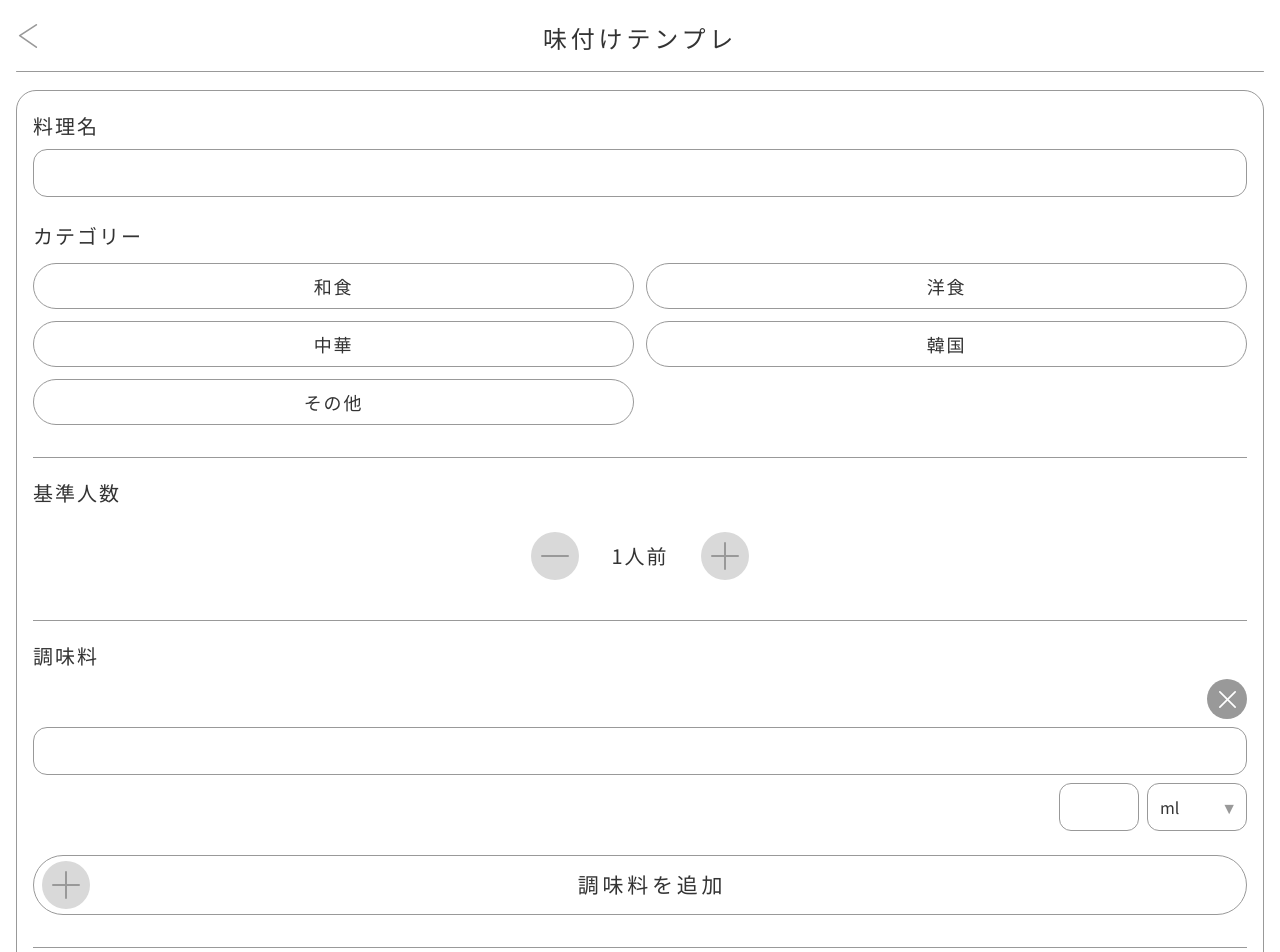
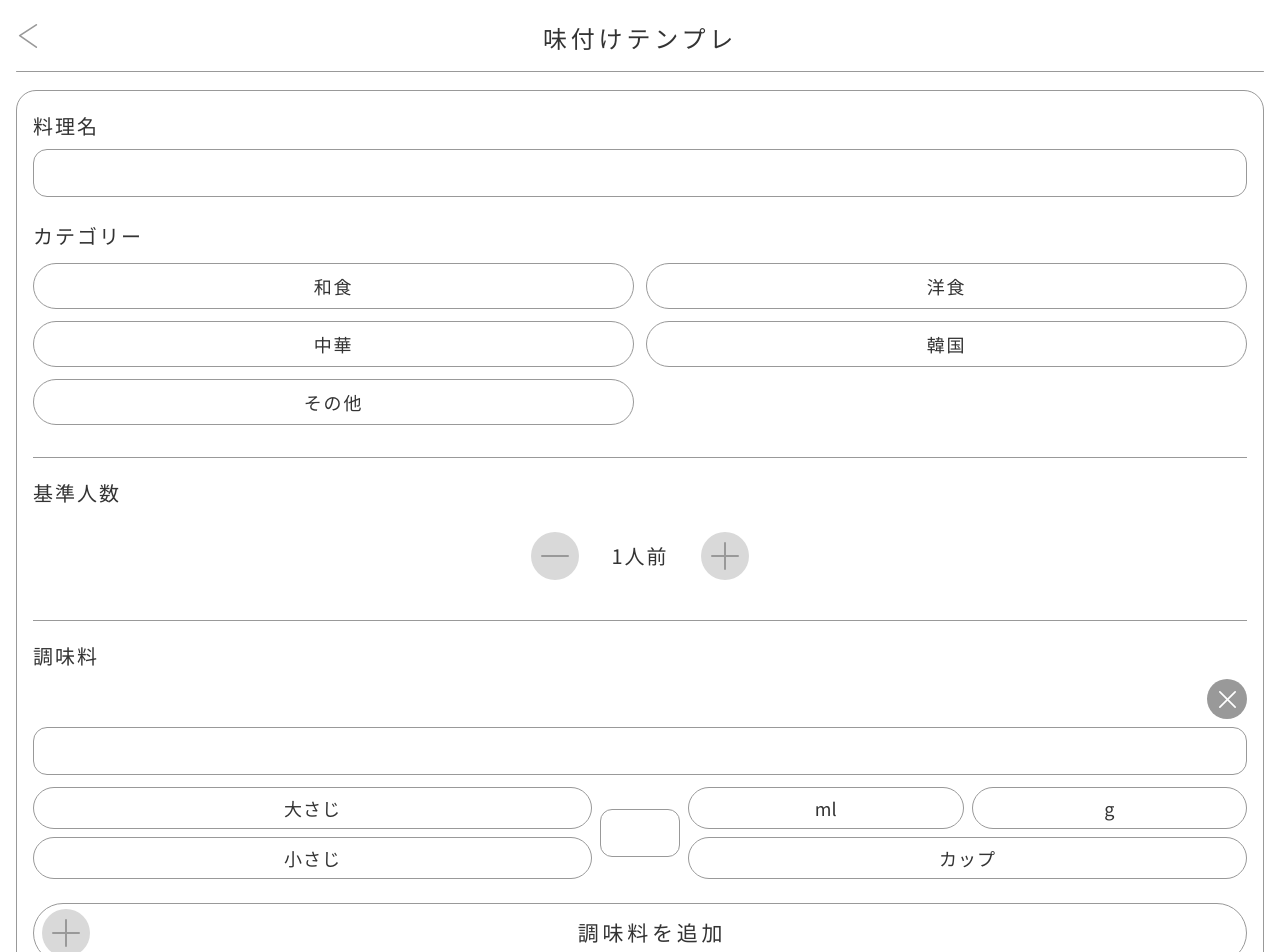
Before and after one commit to mri-na/seasoning-app, a Next.js app: page /recipes/new in a window 1280 px wide. Shown: the top 952 px of the page. Built offline with nearby package versions, Linux system fonts and the light colour scheme.

Commit message:
feat: 新規作成ページの分量単位UIをボタンに修正

```diff
--- a/app/recipes/new/page.tsx
+++ b/app/recipes/new/page.tsx
@@ -13,13 +13,17 @@ export default function NewPage() {
 
   const [baseServing, setBaseServing] = useState(1);
 
+  const prefixUnits = ["大さじ", "小さじ"];
+  const topsuffixUnits = ["ml", "g"];
+  const bottomSuffixUnits = ["カップ"];
+
   const [ingredients, setIngredients] = useState([
-    { id: uuidv4(), name: "", amount: "", unit: "ml" }
+    { id: uuidv4(), name: "", amount: "", unit: "" }
   ]);
   const addIngredient = () => {
     setIngredients([
       ...ingredients,
-      { id: uuidv4(), name: "", amount: "", unit: "ml" }
+      { id: uuidv4(), name: "", amount: "", unit: "" }
     ]);
   };
 
@@ -180,43 +184,92 @@ export default function NewPage() {
               className="w-full h-[48px] border border-[#999999] rounded-[14px] px-4 outline-none focus:ring-2 focus:ring-[#999999]"
             />
 
-            {/* 数量 + 単位 */}
-            <div className="flex justify-end gap-2 mt-2">
+          <div className="grid grid-cols-[1fr_80px_1fr] items-center gap-2 mt-3">
+            {/* 左：大さじ・小さじ */}
+            <div className="grid grid-rows-2 gap-2">
+              {prefixUnits.map((unit) => (
+                <button
+                  type="button"
+                  key={unit}
+                  onClick={() => {
+                    const newList = ingredients.map((i) =>
+                      i.id === item.id ? { ...i, unit } : i
+                    );
+                    setIngredients(newList);
+                  }}
+                  className={`h-[42px] rounded-full border text-[18px] tracking-[0.06em]
+                    ${
+                    item.unit === unit
+                    ? "bg-[#999999] text-white border-[#999999]"
+                    : "border-[#999999]"
+                    }
+                  `}
+                >
+                  {unit}
+                </button>
+              ))}
+            </div>
+
+            {/* 数字入力 */}
             <input
               type="number"
               value={item.amount}
               onChange={(e) => {
                 const newList = ingredients.map((i) =>
-                    i.id === item.id
-                      ? { ...i, amount: e.target.value }
-                      : i
+                  i.id === item.id ? { ...i, amount: e.target.value } : i
                 );
                 setIngredients(newList);
               }}
-                className="w-[80px] h-[48px] border border-[#999999] rounded-[12px] px-3 outline-none focus:ring-2 focus:ring-[#999999]"
+              className="w-full h-[48px] border border-[#999999] rounded-[12px] px-3 text-center outline-none focus:ring-2 focus:ring-[#999999]"
             />
 
-              <div className="relative">
-                <select
-                  value={item.unit}
-                  onChange={(e) => {
+            {/* 右：ml・g・カップ */}
+            <div className="grid grid-rows-2 gap-2">
+              <div className="grid grid-cols-2 gap-2">
+                {topsuffixUnits.map((unit) => (
+                  <button
+                    type="button"
+                    key={unit}
+                    onClick={() => {
                       const newList = ingredients.map((i) =>
-                      i.id === item.id
-                        ? { ...i, unit: e.target.value }
-                        : i
+                      i.id === item.id ? { ...i, unit } : i
                       );
                       setIngredients(newList);
                     }}
-                  className="appearance-none w-[100px] h-[48px] border border-[#999999] rounded-[12px] px-3 pr-8 outline-none focus:ring-2 focus:ring-[#999999]"
+                    className={`h-[42px] rounded-full border text-[18px]
+                      ${
+                      item.unit === unit
+                      ? "bg-[#999999] text-white border-[#999999]"
+                      : "border-[#999999]"
+                      }
+                    `}
                   >
-                  <option>ml</option>
-                  <option>g</option>
-                  <option>大さじ</option>
-                  <option>小さじ</option>
-                </select>
-                <span className="pointer-events-none absolute right-2 top-1/2 -translate-y-1/2 text-[#999999] pr-0.5">
-                  ▼
-                </span>
+                    {unit}
+                  </button>
+                ))}
+              </div>
+
+                {bottomSuffixUnits.map((unit) => (
+                  <button
+                    type="button"
+                    key={unit}
+                    onClick={() => {
+                      const newList = ingredients.map((i) =>
+                      i.id === item.id ? { ...i, unit } : i
+                      );
+                      setIngredients(newList);
+                    }}
+                    className={`h-[42px] rounded-full border text-[18px] tracking-[0.06em]
+                      ${
+                      item.unit === unit
+                      ? "bg-[#999999] text-white border-[#999999]"
+                      : "border-[#999999]"
+                      }
+                    `}
+                  >
+                    {unit}
+                  </button>
+                ))}
             </div>
           </div>
 
@@ -258,7 +311,7 @@ export default function NewPage() {
         <button
           type="button"
           onClick={handleSave}
-          className="w-full h-[58px] border border-[#999999] rounded-full mt-8 text-[20px] tracking-[0.1em] font-normal active:bg-[#999999] active:text-white"
+          className="w-full h-[58px] border border-[#999999] rounded-full mt-[14px] text-[20px] tracking-[0.1em] font-normal active:bg-[#999999] active:text-white"
         >
           保存する
         </button>
```
Lines whose indentation alone changed are shown as unchanged.
